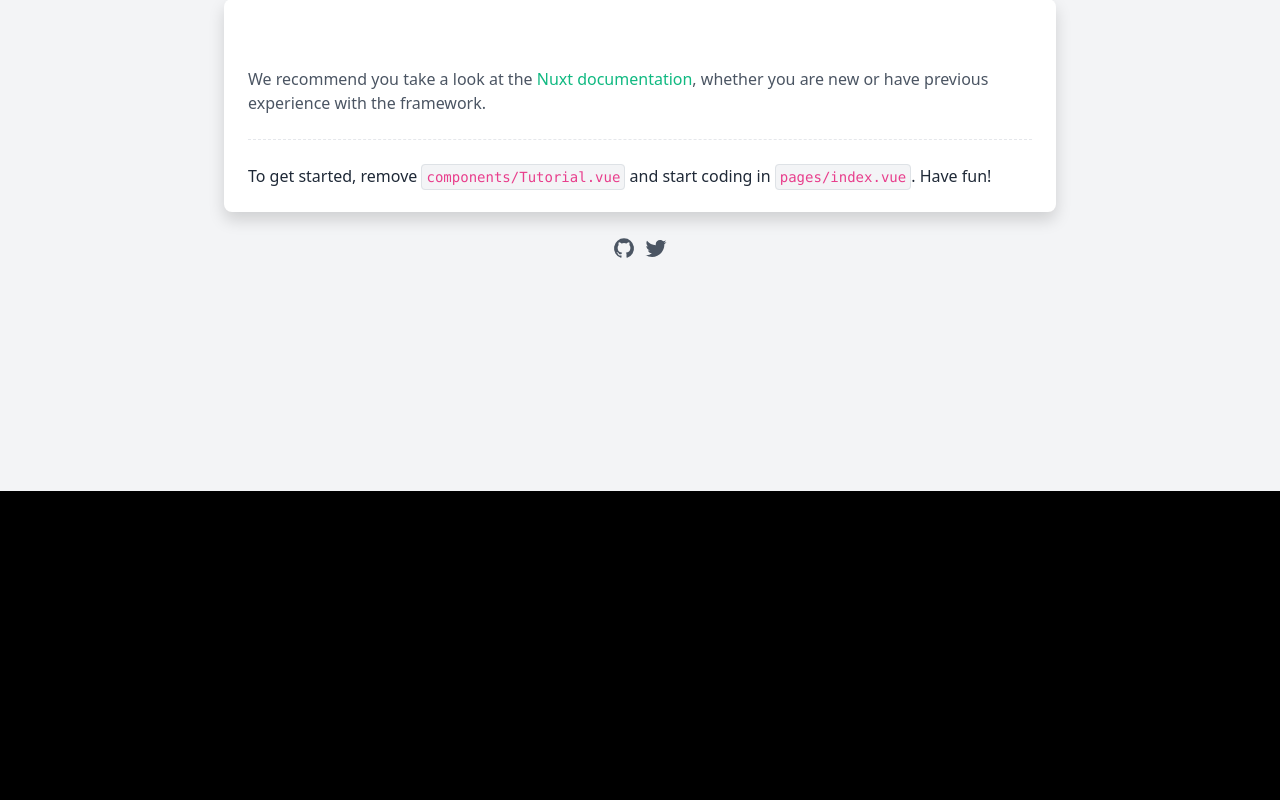
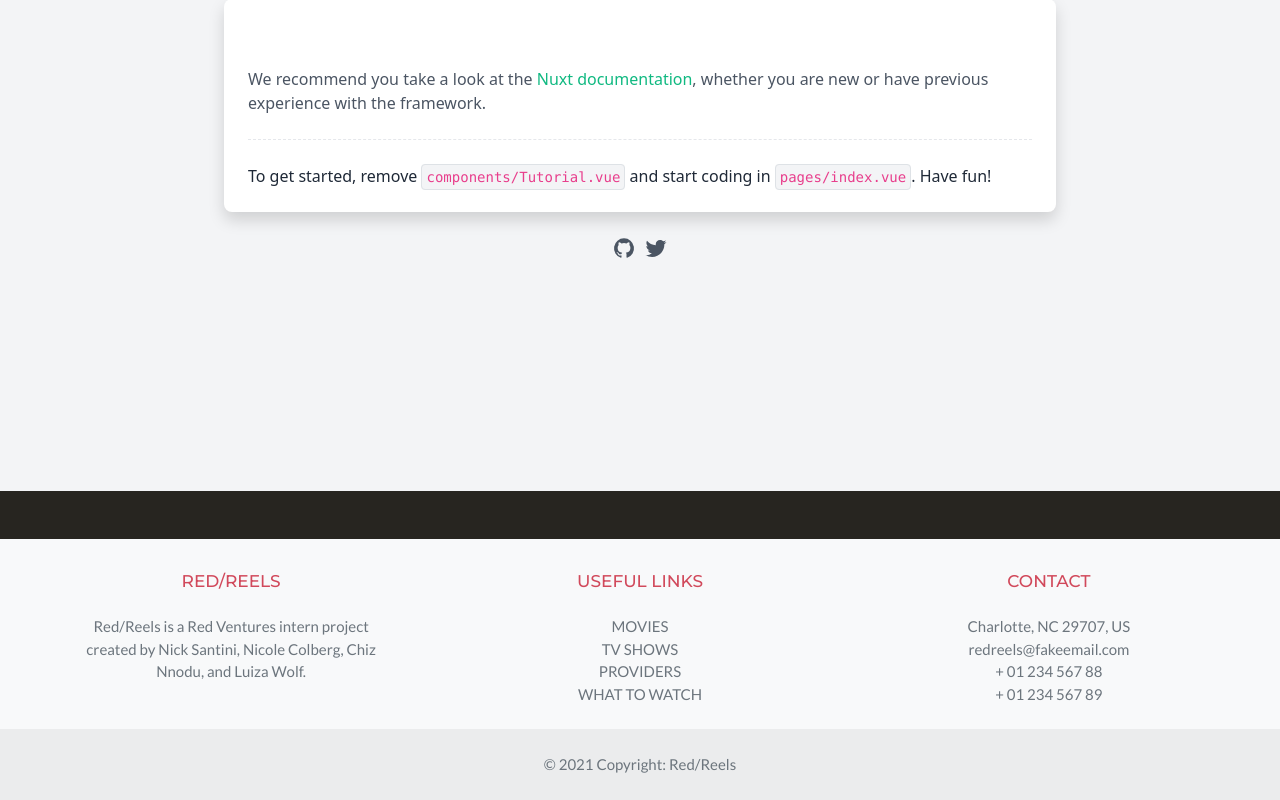
Before and after one commit to 2021-RV-Team-2/2021-RV-Case-Competition-Team-2, a Nuxt app: page / in a window 1280 px wide. Shown: the part 483-1283 px from the top of the page. Before the commit the page ends 974 px from the top, so only its background shows below. Built offline with nearby package versions, Linux system fonts and the light colour scheme.

Commit message:
added footer

```diff
--- a/layouts/default.vue
+++ b/layouts/default.vue
@@ -33,6 +33,72 @@
     </div>
 
     <nuxt />
+
+    <!-- Footer -->
+    <footer class="footer text-center bg-light text-muted">
+
+    <!-- Section: Links  -->
+    <section class="">
+        <div class="container text-center text-md-start mt-5 pt-3">
+        <!-- Grid row -->
+        <div class="row mt-3">
+            <!-- Grid column -->
+            <div class="col-md-3 col-lg-4 col-xl-3 mx-auto mb-4">
+            <!-- Content -->
+            <h6 class="text-uppercase fw-bold mb-4">Red/Reels</h6>
+            <p>
+                Red/Reels is a Red Ventures intern project created by Nick Santini, Nicole Colberg, Chiz Nnodu, and Luiza Wolf.
+            </p>
+            </div>
+            <!-- Grid column -->
+
+            <!-- Grid column -->
+            <div class="col-md-3 col-lg-2 col-xl-2 mx-auto mb-4">
+            <!-- Links -->
+            <h6 class="text-uppercase fw-bold mb-4">
+                Useful links
+            </h6>
+            <p>
+                <NuxtLink to="/movies">MOVIES</NuxtLink>
+            </p>
+            <p>
+                <NuxtLink to="/tv">TV SHOWS</NuxtLink>
+            </p>
+            <p>
+                <NuxtLink to="/">PROVIDERS</NuxtLink>
+            </p>
+            <p>
+                <NuxtLink to="/watch">WHAT TO WATCH</NuxtLink>
+            </p>
+            </div>
+            <!-- Grid column -->
+
+            <!-- Grid column -->
+            <div class="col-md-4 col-lg-3 col-xl-3 mx-auto mb-md-0 mb-4">
+            <!-- Links -->
+            <h6 class="text-uppercase fw-bold mb-4">Contact</h6>
+            <p>Charlotte, NC 29707, US</p>
+            <p>redreels@fakeemail.com</p>
+            <p> + 01 234 567 88</p>
+            <p> + 01 234 567 89</p>
+            </div>
+            <!-- Grid column -->
+        </div>
+        <!-- Grid row -->
+        </div>
+    </section>
+    <!-- Section: Links  -->
+
+    <!-- Copyright -->
+    <div class="text-center p-4" style="background-color: rgba(0, 0, 0, 0.05);">
+        © 2021 Copyright:
+        <a class="text-reset fw-bold" href="">Red/Reels</a>
+    </div>
+    <!-- Copyright -->
+    </footer>
+    <!-- Footer -->
+
+
  </div>
 </template>
 
@@ -85,5 +151,16 @@
     top: -30px;
 }
 
+h6{
+    font-family: "Montserrat";
+    font-size: 17px;
+    color: #D1495B;
+}
 
+.footer{
+  position: relative;
+  font-family: "Lato";
+  clear:both;
+  font-size: 15px;
+}
 </style>
```
